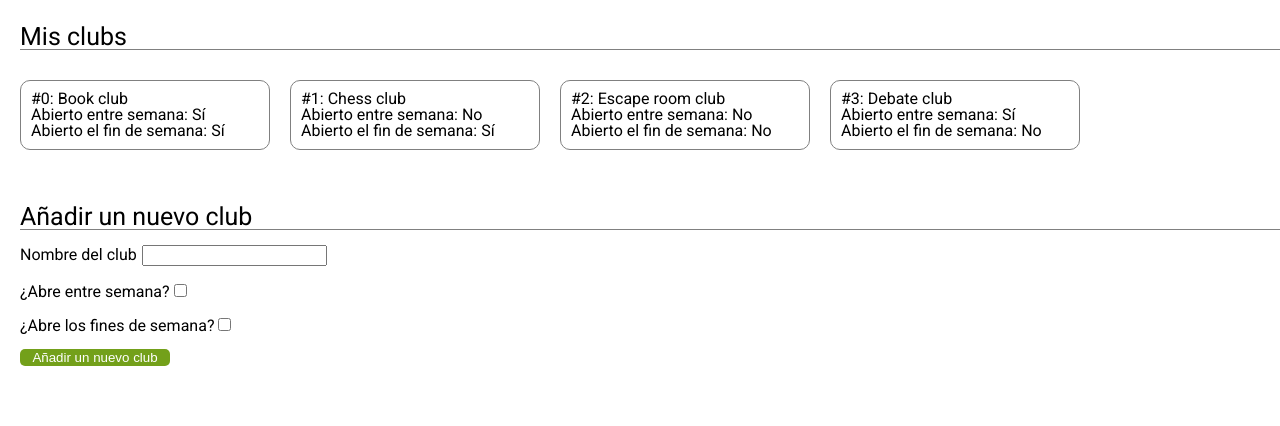
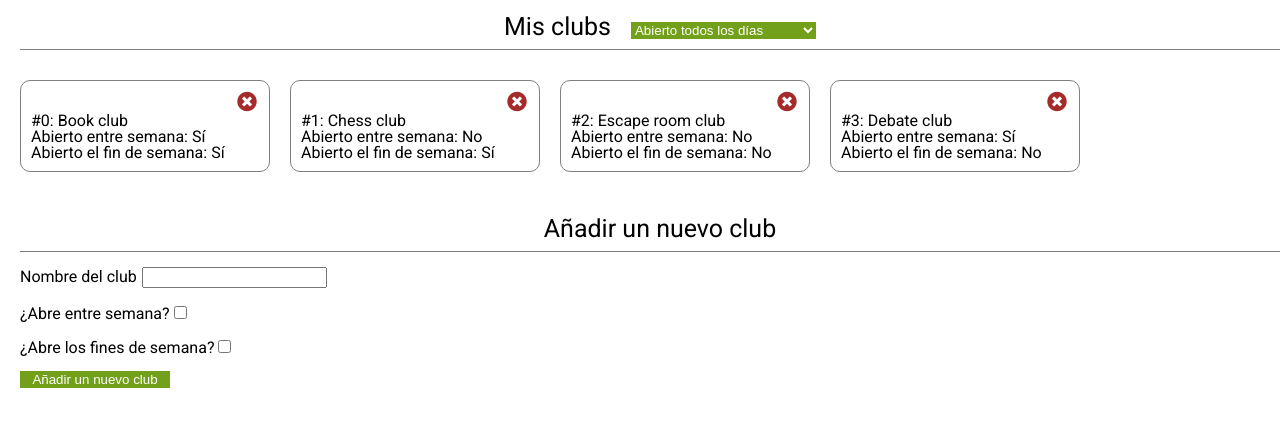
Before and after one commit to Adalab/modulo-3-evaluacion-intermedia-anamontegrifo, a React app: page / in a window 1280 px wide. Built offline with nearby package versions, Linux system fonts and the light colour scheme.

Commit message:
add bonus

```diff
--- a/package.json
+++ b/package.json
@@ -16,6 +16,7 @@
   "scripts": {
     "start": "react-scripts start",
     "build": "react-scripts build",
+		"githubpages": "rm -rf build && npm run build && mv build docs && git add docs/* && git commit -m \"Publish in GitHub Pages\" && git push",
     "test": "react-scripts test",
     "eject": "react-scripts eject"
   },
--- a/public/index.html
+++ b/public/index.html
@@ -4,6 +4,8 @@
 <head>
 	<meta charset="utf-8" />
 	<link rel="icon" href="%PUBLIC_URL%/favicon.ico" />
+	<link rel="stylesheet" href="https://pro.fontawesome.com/releases/v5.10.0/css/all.css"
+		integrity="sha384-AYmEC3Yw5cVb3ZcuHtOA93w35dYTsvhLPVnYs9eStHfGJvOvKxVfELGroGkvsg+p" crossorigin="anonymous" />
 	<link rel="preconnect" href="https://fonts.googleapis.com">
 	<link rel="preconnect" href="https://fonts.gstatic.com" crossorigin>
 	<link href="https://fonts.googleapis.com/css2?family=Roboto:wght@400;700&display=swap" rel="stylesheet">
--- a/src/components/App.js
+++ b/src/components/App.js
@@ -8,6 +8,8 @@ function App() {
 	const [newName, setNewName] = useState('');
 	const [newWeek, setNewWeek] = useState(false);
 	const [newWeekend, setNewWeekend] = useState(false);
+
+	const [scheduleFilter, setScheduleFilter] = useState('OpenAllDays');
 
 	const handleAddNewName = (event) => {
 		setNewName(event.currentTarget.value);
@@ -20,10 +22,35 @@ function App() {
 	const handleAddNewWeekend = (event) => {
 		setNewWeekend(event.currentTarget.checked);
 	};
-	const htmlClubsList = () => {
-		return clubsList.map((oneClub, index) => {
+
+	const handleScheduleFilter = (event) => {
+		setScheduleFilter(event.currentTarget.value);
+	};
+
+	const handleDeleteClub = (event) => {
+		const selectItem = event.currentTarget.id;
+		clubsList.splice(selectItem, 1);
+		setClubsList([...clubsList]);
+	};
+
+	const htmlClubsList = (event) => {
+		return clubsList
+			.filter((oneClub) => {
+				if (scheduleFilter === 'openOnWeekDays') {
+					return oneClub.openOnWeekdays === true;
+				} else if (scheduleFilter === 'openOnWeekend') {
+					return oneClub.openOnWeekend === true;
+				}
+				return true;
+			})
+
+			.map((oneClub, index) => {
 				return (
-				<li key={index} className="clubsList__item">
+					<li key={index} id={index} className="clubsList__item">
+						<button className="clubsList__button" onClick={handleDeleteClub}>
+							<i className="fas fa-times-circle clubsList__icon"></i>
+						</button>
+
 						<h2>{`#${index}: ${oneClub.name}`}</h2>
 						<p>{`Abierto entre semana: ${
 							oneClub.openOnWeekdays ? 'Sí' : 'No'
@@ -59,6 +86,17 @@ function App() {
 		<div>
 			<header className="header">
 				<h1 className="header__title">Mis clubs</h1>
+				<form action="" className="header__form">
+					<select
+						className="header__form--select"
+						value={scheduleFilter}
+						onChange={handleScheduleFilter}
+					>
+						<option value="openAllDays">Abierto todos los días</option>
+						<option value="openOnWeekDays">Abierto entre semana</option>
+						<option value="openOnWeekend">Abierto los fines de semana</option>
+					</select>
+				</form>
 			</header>
 			<main className="main">
 				<ul className="clubsList">{htmlClubsList()}</ul>
--- a/src/styles/layout/header.scss
+++ b/src/styles/layout/header.scss
@@ -4,6 +4,10 @@ body {
 }
 .header {
 	display: flex;
+	justify-content: center;
+	align-items: flex-end;
+	padding-bottom: 10px;
+	gap: 20px;
 	width: 100vw;
 	height: 50px;
 	border-bottom: 1px solid grey;
@@ -11,4 +15,11 @@ body {
 	&__title {
 				align-self:flex-end;
 	}
+	&__form {
+	&--select{
+		border: none;
+		color: white;
+		background-color: rgb(115, 160, 26);
+	}
+	}
 }
--- a/src/styles/layout/main.scss
+++ b/src/styles/layout/main.scss
@@ -11,7 +11,16 @@
 		border: 1px solid grey;
 		border-radius: 10px;
 		padding: 10px;
-
+	}
+	&__button {
+		position: relative;
+		left:200px;
+		border: none;
+		background-color: transparent;
+	}
+	&__icon {
+		color:brown;
+		font-size: 20px;
 	}
 }
 
@@ -24,11 +33,8 @@
 		color: white;
 		background-color: rgb(115, 160, 26);
 		border: none;
-		border-radius: 5px;
 	}
-
 }
-
 .inputName {
 	margin-left: 5px;
 }
```
Lines whose indentation alone changed are shown as unchanged.
